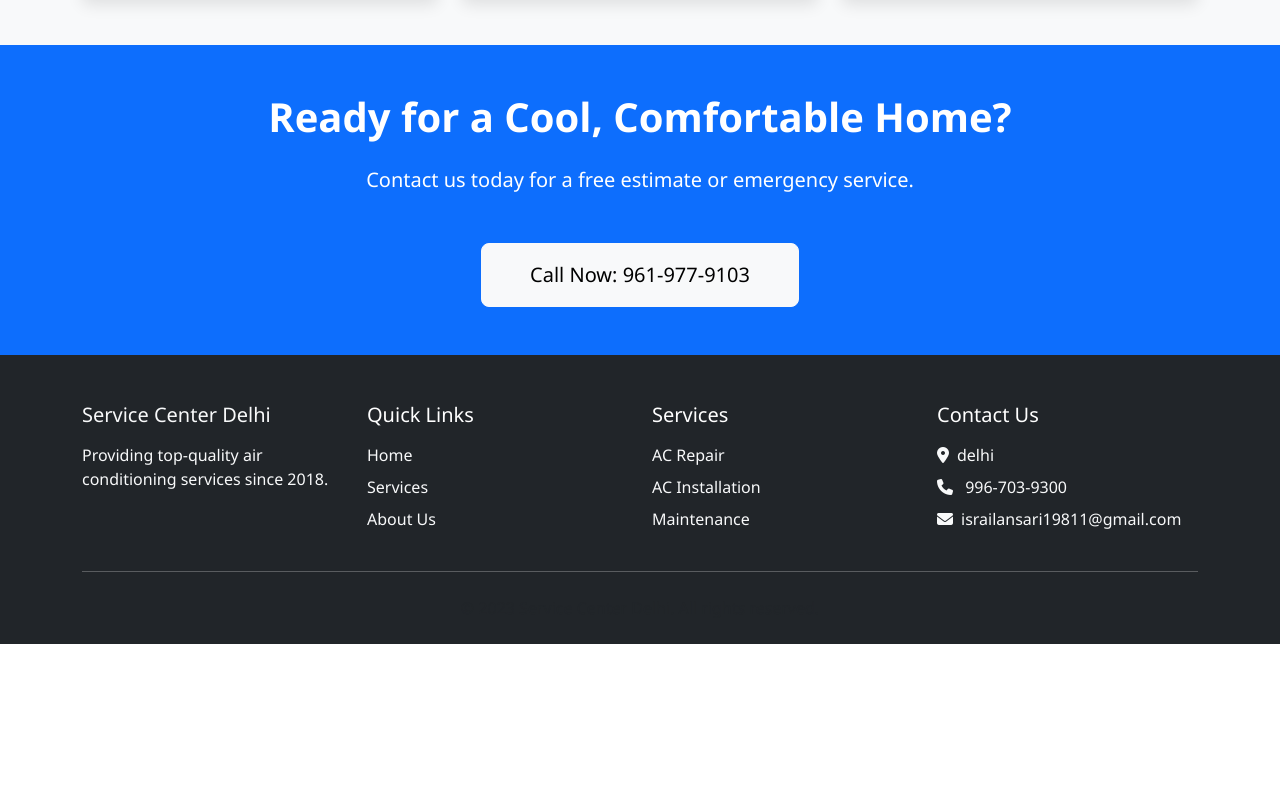
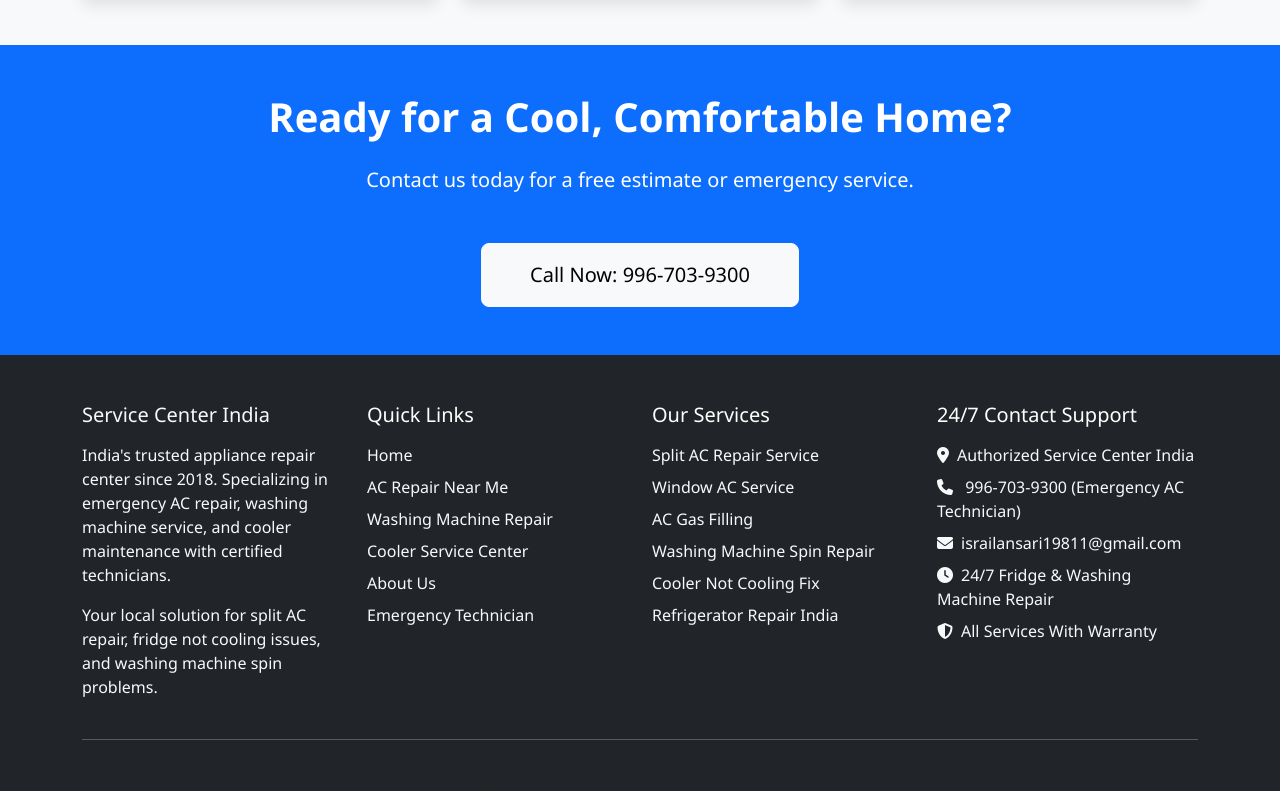
Before and after one commit to sadik786786/ServiceCenter, a plain HTML site: page index.html in a window 1280 px wide. Shown: the part 1482-2273 px from the top of the page. Before the commit the page ends 2126 px from the top, so only its background shows below. Drawn offline with nearby package versions, Linux system fonts and the light colour scheme.

Commit message:
Update index.html

```diff
--- a/index.html
+++ b/index.html
@@ -3,8 +3,10 @@
 <head>
     <meta charset="UTF-8">
     <meta name="viewport" content="width=device-width, initial-scale=1.0">
-    <title>Service Center Delhi | 24/7 AC Repair</title>
+    <title>Service Center India | 24/7 AC Repair</title>
     <meta name="description" content="Professional AC repair and maintenance services">
+    <meta name="description" content="Professional AC service center, washing machine repair near me, and air cooler repair service. Emergency technicians for split AC repair, washing machine not spinning, cooler not cooling issues. 24/7 service with warranty.">
+    <meta name="keywords" content="AC service center, AC repair near me, washing machine service center, air cooler repair service, emergency AC technician, washing machine repair near me, cooler not cooling repair, split AC repair service, window AC repair service, washing machine not spinning repair">
 
     <!-- Bootstrap 5 CSS -->
     <link href="https://cdn.jsdelivr.net/npm/bootstrap@5.3.0/dist/css/bootstrap.min.css" rel="stylesheet">
@@ -27,7 +29,7 @@
             <a class="navbar-brand" href="index.html">
                 <div class="container my-2">
   <div class="bg-dark text-white text-center rounded p-2 shadow">
-    <h1 class="mb-0">AC Service Center</h1>
+    <h1 class="mb-0">SERVICE CENTER INDIA</h1>
   </div>
 </div>
 
@@ -122,20 +124,20 @@
         <div class="container text-center">
             <h2 class="display-5 fw-bold mb-4">Ready for a Cool, Comfortable Home?</h2>
             <p class="lead mb-5 mx-auto" style="max-width: 700px;">Contact us today for a free estimate or emergency service.</p>
-            <a href="tel:+9619779103" class="btn btn-light btn-lg px-5 py-3">
-                Call Now: 961-977-9103
+            <a href="tel:+9967039300" class="btn btn-light btn-lg px-5 py-3">
+                Call Now: 996-703-9300
             </a>
         </div>
     </section>
 
-    <!-- Footer -->
     <footer class="bg-dark text-white pt-5 pb-4">
     <div class="container">
         <div class="row g-4">
             <!-- About Column -->
             <div class="col-lg-3 col-md-6 text-light">
-                    <h3 class="h5 mb-3">Service Center Delhi</h3>
-                    <p class="text-light">Providing top-quality air conditioning services since 2018.</p>
+                <h3 class="h5 mb-3">Service Center India</h3>
+                <p class="text-light">India's trusted appliance repair center since 2018. Specializing in emergency AC repair, washing machine service, and cooler maintenance with certified technicians.</p>
+                <p class="text-light">Your local solution for split AC repair, fridge not cooling issues, and washing machine spin problems.</p>
             </div>
 
             <!-- Quick Links -->
@@ -143,34 +145,42 @@
                 <h3 class="h5 mb-3">Quick Links</h3>
                 <ul class="list-unstyled text-light">
                     <li class="mb-2"><a href="index.html" class="text-light text-decoration-none">Home</a></li>
-                        <li class="mb-2"><a href="services.html" class="text-light text-decoration-none">Services</a></li>
+                    <li class="mb-2"><a href="ac-repair-delhi.html" class="text-light text-decoration-none">AC Repair Near Me</a></li>
+                    <li class="mb-2"><a href="washing-machine-service.html" class="text-light text-decoration-none">Washing Machine Repair</a></li>
+                    <li class="mb-2"><a href="cooler-repair-delhi.html" class="text-light text-decoration-none">Cooler Service Center</a></li>
                     <li class="mb-2"><a href="about.html" class="text-light text-decoration-none">About Us</a></li>
+                    <li class="mb-2"><a href="contact.html" class="text-light text-decoration-none">Emergency Technician</a></li>
                 </ul>
             </div>
 
             <!-- Services -->
             <div class="col-lg-3 col-md-6">
-                    <h3 class="h5 mb-3">Services</h3>
+                <h3 class="h5 mb-3">Our Services</h3>
                 <ul class="list-unstyled text-light">
-                        <li class="mb-2"><a href="services.html" class="text-light text-decoration-none">AC Repair</a></li>
-                        <li class="mb-2"><a href="services.html" class="text-light text-decoration-none">AC Installation</a></li>
-                        <li class="mb-2"><a href="services.html" class="text-light text-decoration-none">Maintenance</a></li>
+                    <li class="mb-2"><a href="split-ac-repair.html" class="text-light text-decoration-none">Split AC Repair Service</a></li>
+                    <li class="mb-2"><a href="window-ac-repair.html" class="text-light text-decoration-none">Window AC Service</a></li>
+                    <li class="mb-2"><a href="ac-gas-filling.html" class="text-light text-decoration-none">AC Gas Filling</a></li>
+                    <li class="mb-2"><a href="washing-machine-not-spinning.html" class="text-light text-decoration-none">Washing Machine Spin Repair</a></li>
+                    <li class="mb-2"><a href="cooler-not-cooling.html" class="text-light text-decoration-none">Cooler Not Cooling Fix</a></li>
+                    <li class="mb-2"><a href="refrigerator-repair.html" class="text-light text-decoration-none">Refrigerator Repair India</a></li>
                 </ul>
             </div>
 
             <!-- Contact -->
             <div class="col-lg-3 col-md-6">
-                    <h3 class="h5 mb-3">Contact Us</h3>
+                <h3 class="h5 mb-3">24/7 Contact Support</h3>
                 <ul class="list-unstyled text-light">
-                        <li class="mb-2"><i class="fas fa-map-marker-alt me-2"></i>delhi</li>
-                        <li class="mb-2"><i class="fas fa-phone me-2"></i> 996-703-9300</li>
+                    <li class="mb-2"><i class="fas fa-map-marker-alt me-2"></i>Authorized Service Center India</li>
+                    <li class="mb-2"><i class="fas fa-phone me-2"></i> 996-703-9300 (Emergency AC Technician)</li>
                     <li class="mb-2"><i class="fas fa-envelope me-2"></i>israilansari19811@gmail.com</li>
+                    <li class="mb-2"><i class="fas fa-clock me-2"></i>24/7 Fridge & Washing Machine Repair</li>
+                    <li class="mb-2"><i class="fas fa-shield-alt me-2"></i>All Services With Warranty</li>
                 </ul>
             </div>
         </div>
         <hr class="my-4 bg-secondary">
         <div class="text-center text-muted">
-                <p class="mb-0">© 2023 Service Center Delhi. All rights reserved.</p>
+            <p class="mb-0">© 2023 <strong>Best AC Repair Service</strong> | Trusted Washing Machine & Cooler Service Center | Affordable Appliance Repair with Certified Technicians</p>
         </div>
     </div>
 </footer>
```
Lines whose indentation alone changed are shown as unchanged.
